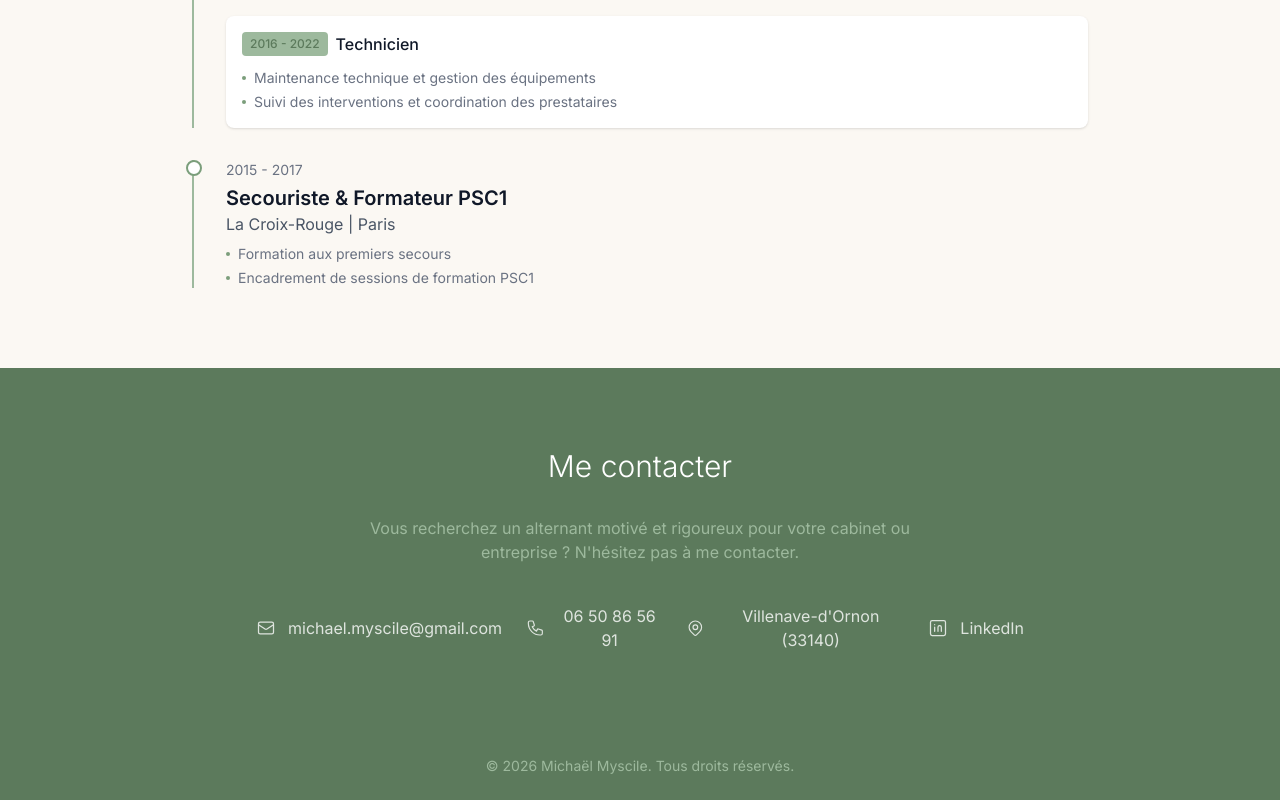
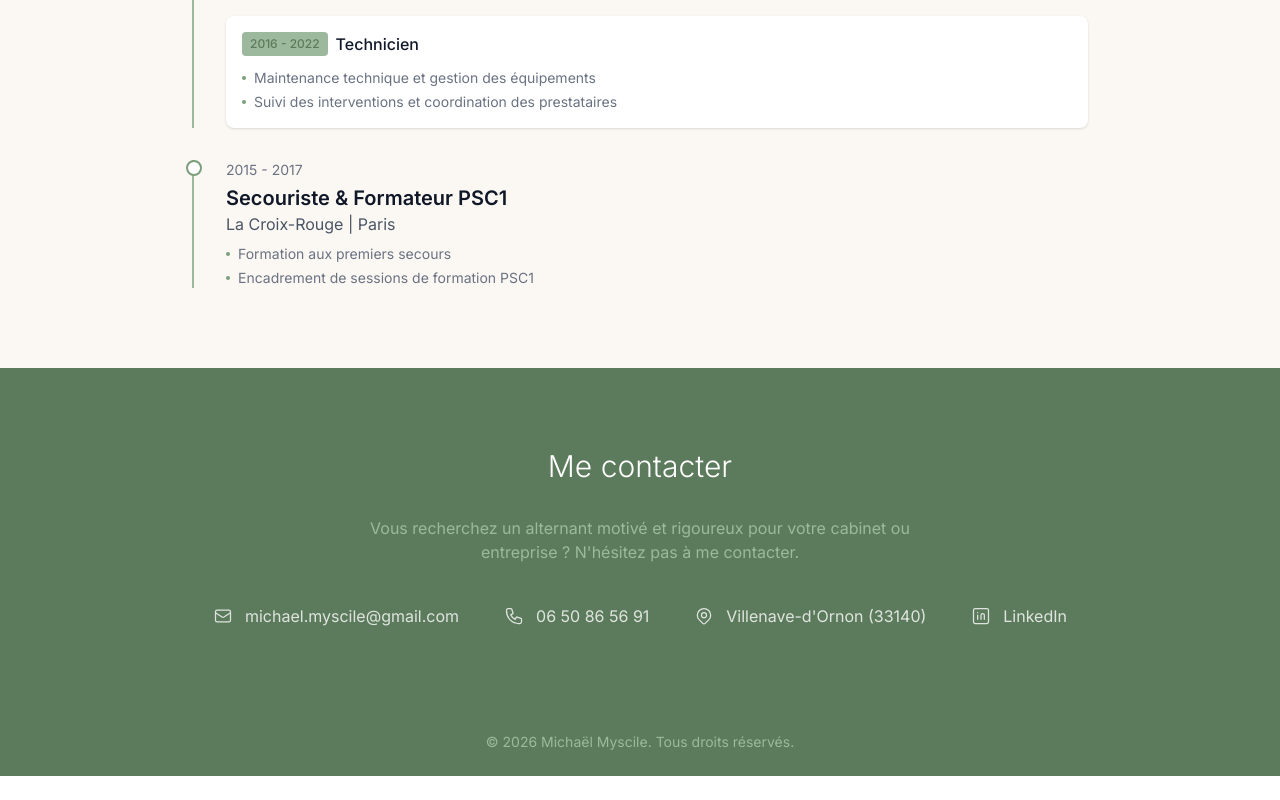
Before and after one commit to MMyscile/cv-online, a Next.js app: page / in a window 1280 px wide. Shown: the part 4702-5502 px from the top of the page. After the commit the page ends 5478 px from the top, so only its background shows below. Built offline with nearby package versions, Linux system fonts and the light colour scheme.

Commit message:
Améliore la structure du composant Contact avec des ajustements de mise en page

```diff
--- a/src/components/Contact.tsx
+++ b/src/components/Contact.tsx
@@ -1,13 +1,16 @@
 export default function Contact() {
   return (
-    <section id="contact" className="py-20 px-6 bg-[var(--cv-green-dark)] text-white">
-      <div className="max-w-3xl mx-auto text-center">
+    <section
+      id="contact"
+      className="py-20 px-6 bg-[var(--cv-green-dark)] text-white"
+    >
+      <div className="flex flex-col items-center max-w-3xl mx-auto text-center">
         <h2 className="text-3xl font-light mb-8">Me contacter</h2>
         <p className="text-[var(--cv-green-light)] mb-10 max-w-xl mx-auto">
-          Vous recherchez un alternant motivé et rigoureux pour votre cabinet ou entreprise ?
-          N&apos;hésitez pas à me contacter.
+          Vous recherchez un alternant motivé et rigoureux pour votre cabinet ou
+          entreprise ? N&apos;hésitez pas à me contacter.
         </p>
-        <div className="flex flex-col sm:flex-row justify-center items-center gap-6">
+        <div className="flex flex-col  w-4xl md:flex-row justify-evenly items-center gap-6">
           <a
             href="mailto:michael.myscile@gmail.com"
             className="flex items-center gap-3 text-white/80 hover:text-white transition-colors"
```
